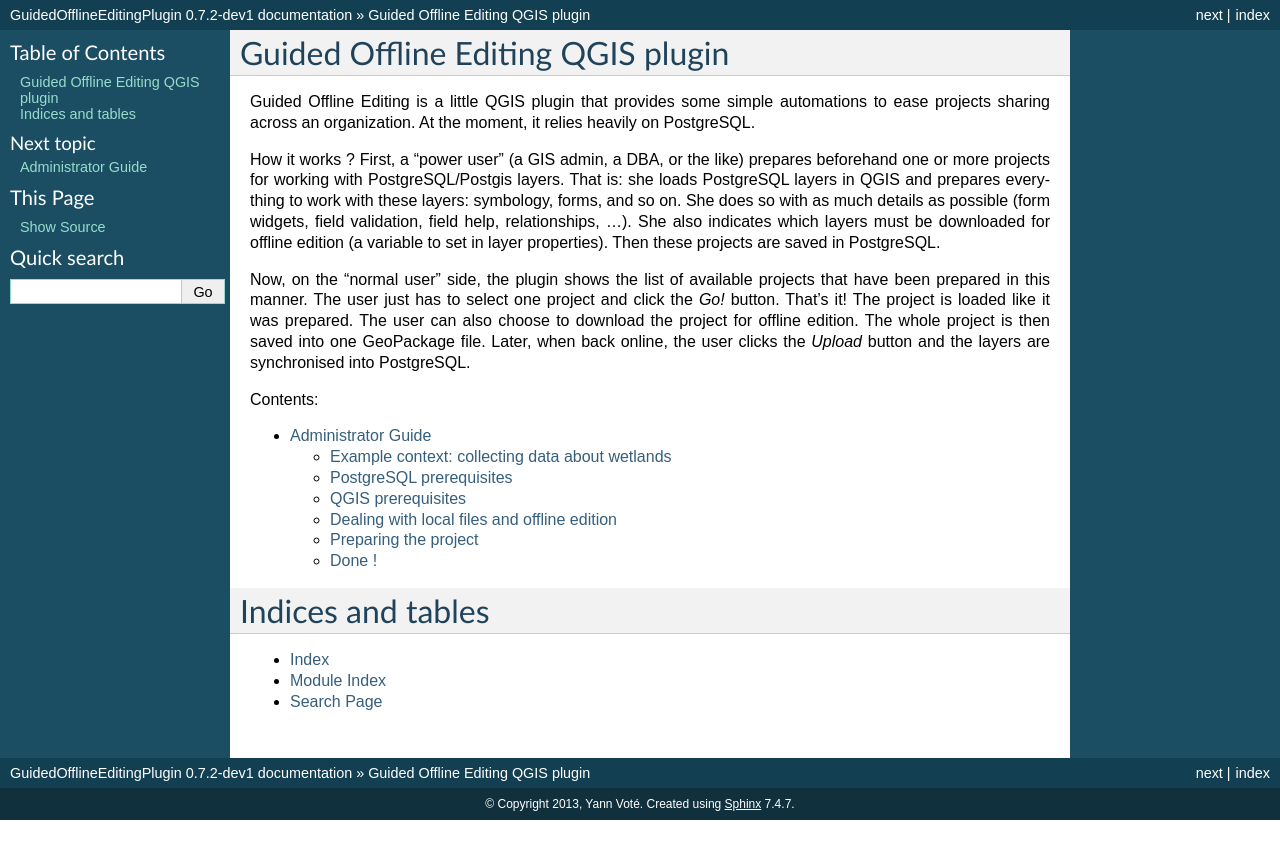
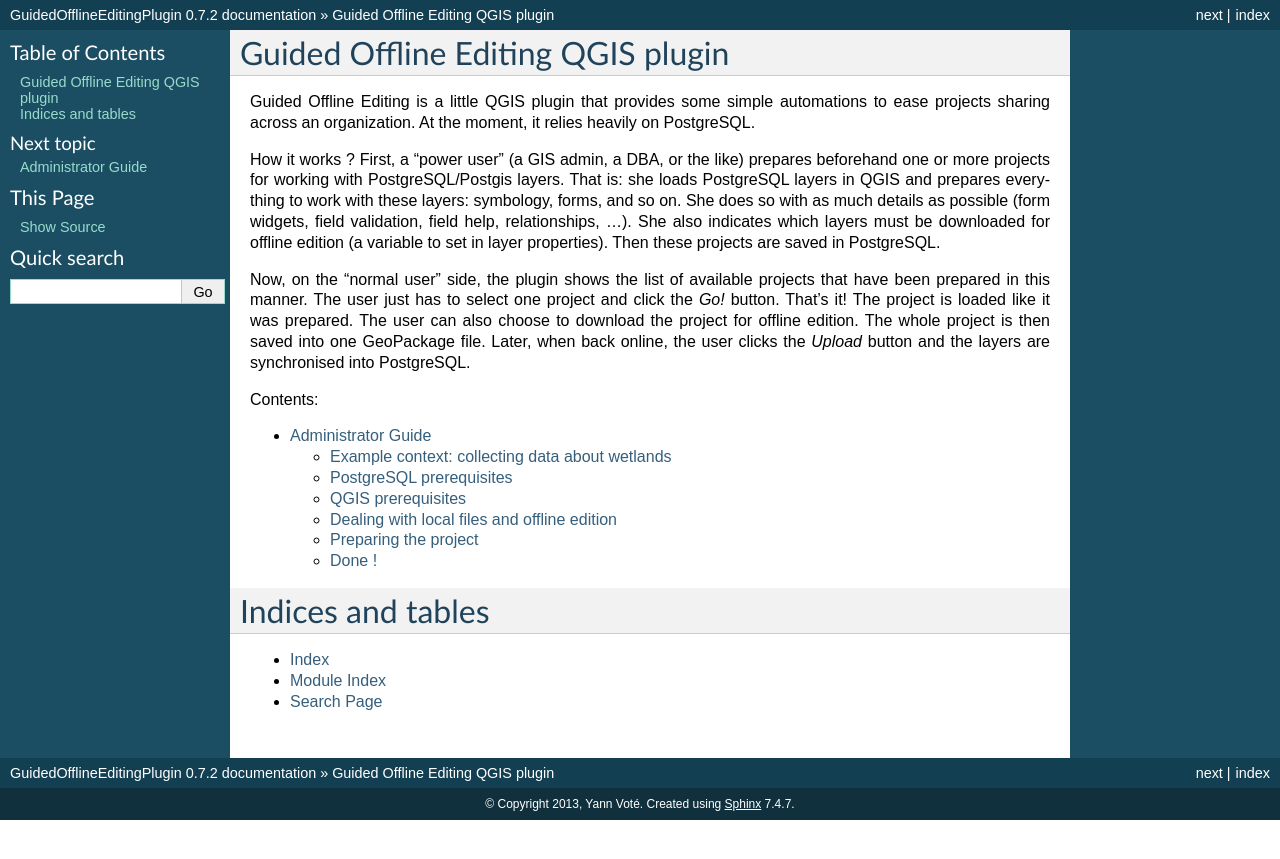
Before and after one commit to ygversil/qgis-guided-offline-editing, a Sphinx documentation site: the page built from help/source/index.rst, in a window 1280 px wide. Shown: the top 859 px of the page. Built offline with Sphinx 7.4.7, drawn with Linux system fonts in a browser that asks for light colours; formulas are drawn with MathJax 3.

Commit message:
Bump version: 0.7.2-dev1 → 0.7.2

```diff
--- a/help/source/conf.py
+++ b/help/source/conf.py
@@ -47,9 +47,9 @@
 # built documents.
 #
 # The short X.Y version.
-version = '0.7.2-dev1'
+version = '0.7.2'
 # The full version, including alpha/beta/rc tags.
-release = '0.7.2-dev1'
+release = '0.7.2'
 
 # The language for content autogenerated by Sphinx. Refer to documentation
 # for a list of supported languages.
--- a/metadata.txt
+++ b/metadata.txt
@@ -10,7 +10,7 @@
 name=Guided Offline Editing
 qgisMinimumVersion=3.10
 description=Extend the built-in Offline Editing plugin providing automated processes
-version=0.7.2-dev1
+version=0.7.2
 author=Yann Voté
 email=ygversil@lilo.org
 
```
Also changed, not shown: .bumpversion.cfg.
